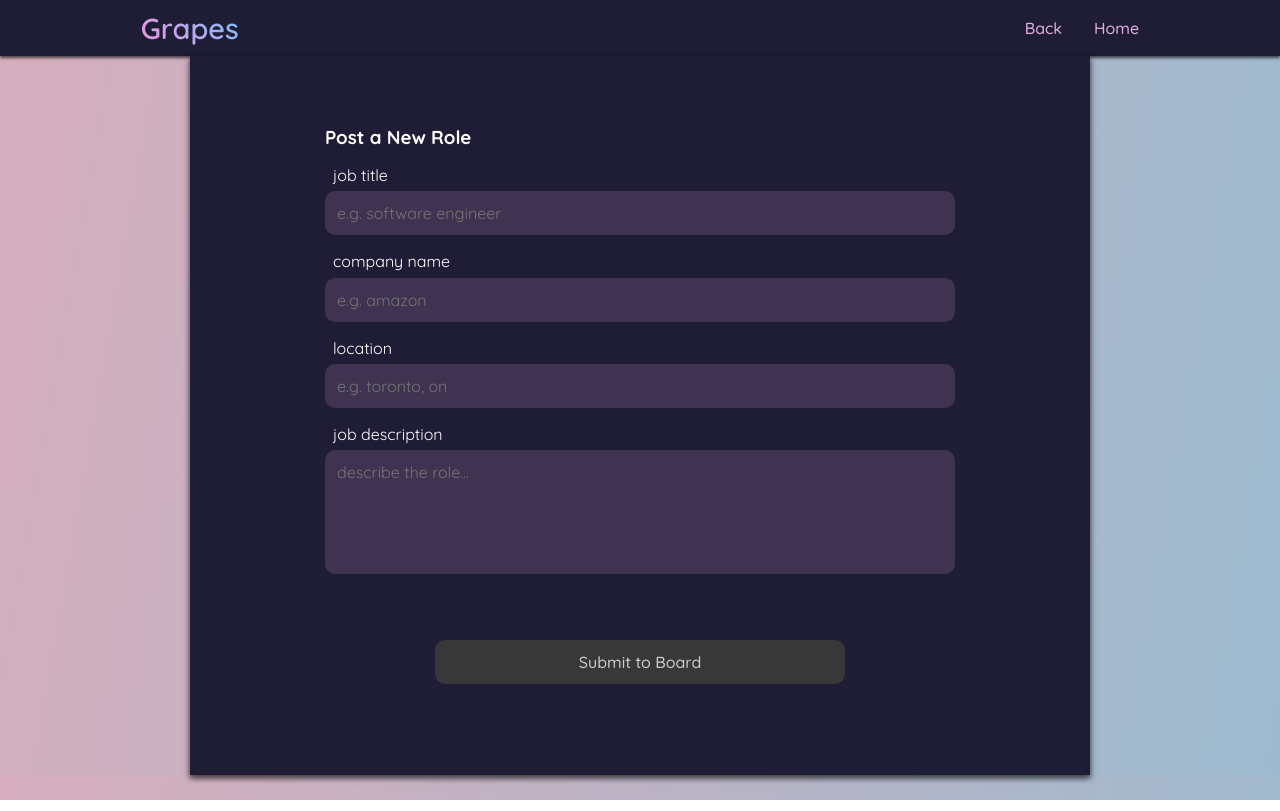
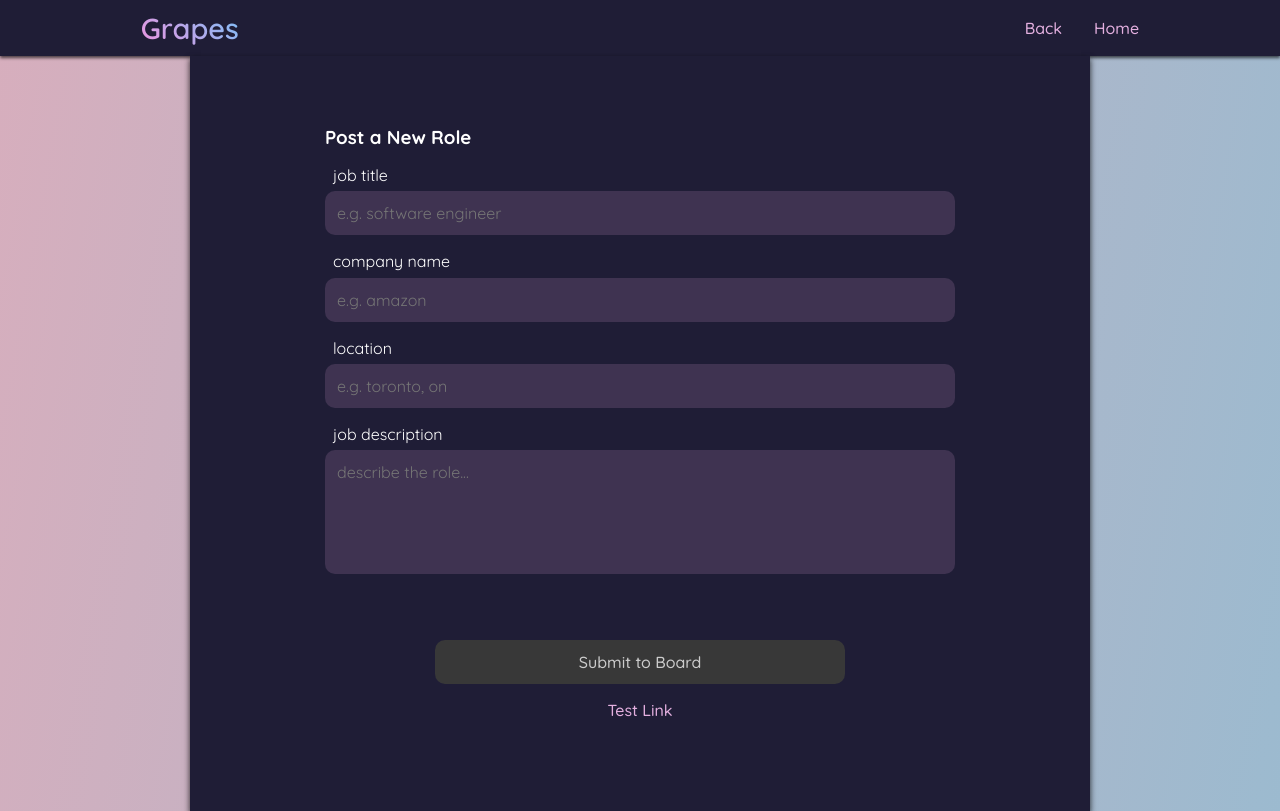
Before and after one commit to kleemeo/grapes-app, a React (Create React App) app: page /form in a window 1280 px wide. Built offline with nearby package versions, Linux system fonts and the light colour scheme.

Commit message:
updated database logic

```diff
--- a/src/App.js
+++ b/src/App.js
@@ -32,7 +32,7 @@ function App() {
       </Route>
       <Route path="/dashboard" element={<EmployerDashboard />} />
       <Route path="/board" element={<MainBoard />} />
-      <Route path="/form" element={<Form />} />
+      <Route path="/form/" element={<Form />} />
     </Routes>
   );
 }
--- a/src/pages/Form.js
+++ b/src/pages/Form.js
@@ -4,6 +4,8 @@ import { useState } from "react";
 import uniqueId from '../functions/id-generator'
 import firebase from "../firebase";
 import useInput from "../hooks/useInput";
+import { Link, Routes, Route } from "react-router-dom";
+import JobCard from "../components/JobCard";
 
 function Form() {
   const [userInput, setUserInput] = useState({
@@ -22,18 +24,21 @@ function Form() {
     hasError: titleHasError,
     valueChangeHandler: titleChangeHandler,
     inputBlurHandler: titleBlurHandler } = useInput(value => value.trim() !== '');
+
   const {
     value: enteredCompany,
     isValid: companyIsValid,
     hasError: companyHasError,
     valueChangeHandler: companyChangeHandler,
     inputBlurHandler: companyBlurHandler } = useInput(value => value.trim() !== '');
+
   const {
     value: enteredLocation,
     isValid: locationIsValid,
     hasError: locationHasError,
     valueChangeHandler: locationChangeHandler,
     inputBlurHandler: locationBlurHandler } = useInput(value => value.trim() !== '');
+
   const {
     value: enteredDescription,
     isValid: descriptionIsValid,
@@ -58,6 +63,18 @@ function Form() {
     e.preventDefault();
     const dbRef = firebase.database().ref('job-data');
     let newKey;
+
+    setUserInput({
+      ...userInput,
+      id: uniqueId(2),
+      title: enteredTitle,
+      company: enteredCompany,
+      link: "",
+      place: enteredLocation,
+      description: enteredDescription
+    })
+
+    console.log(userInput)
 
     // dbRef.once('value', snapshot => {
     //   newKey = snapshot.val().length
@@ -133,6 +150,10 @@ function Form() {
           {descriptionHasError && <p className={classes.errorText}>description cannot be empty or less than 100 characters</p>}
 
           <button disabled={!formIsValid} className={classes.btn}>Submit to Board</button>
+          <Routes>
+            <Route path="review" element={<h2>Test text</h2>} />
+          </Routes>
+          <Link to={'review'}>Test Link</Link>
         </form>
       </main>
     </>
```
